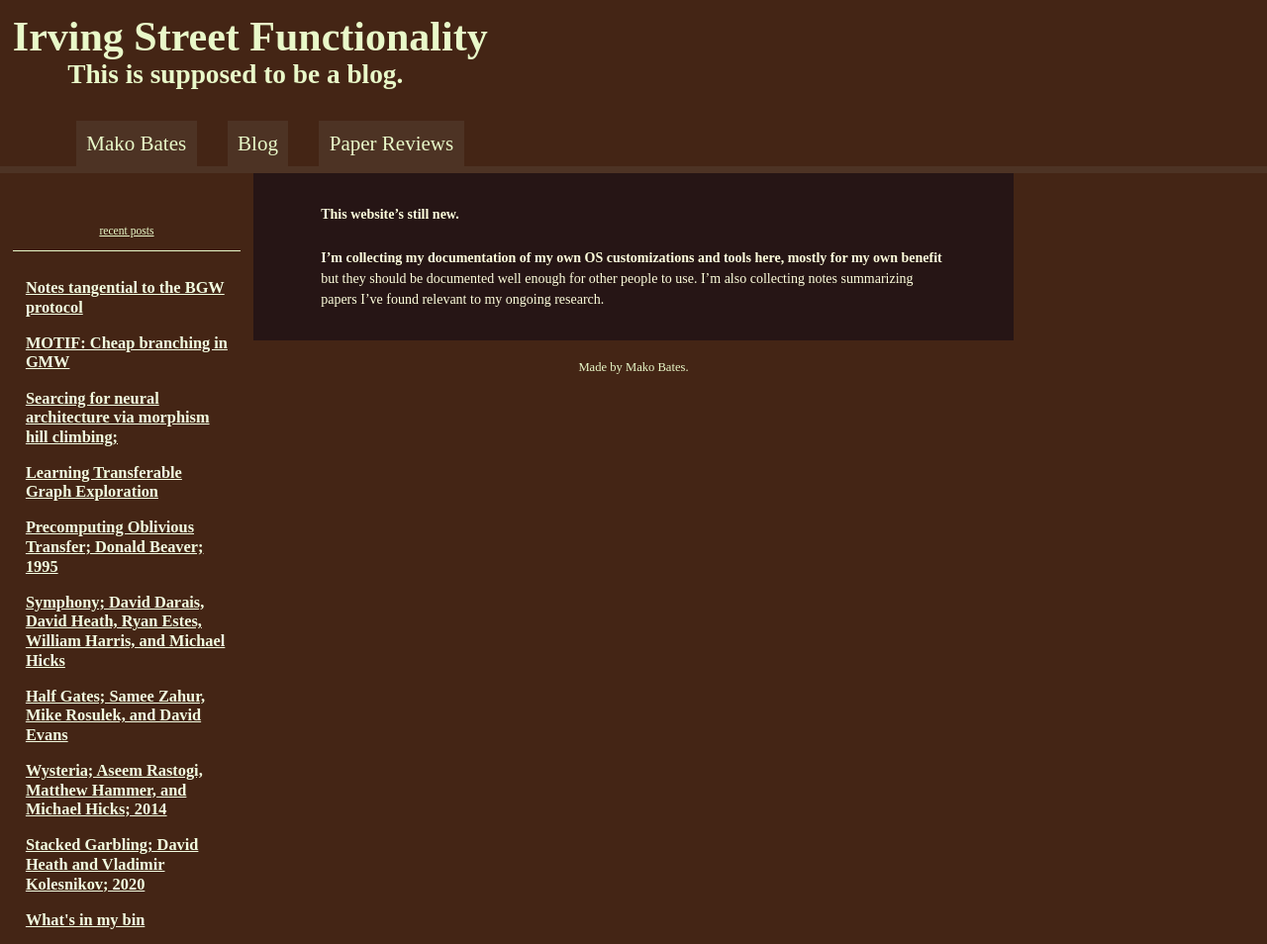
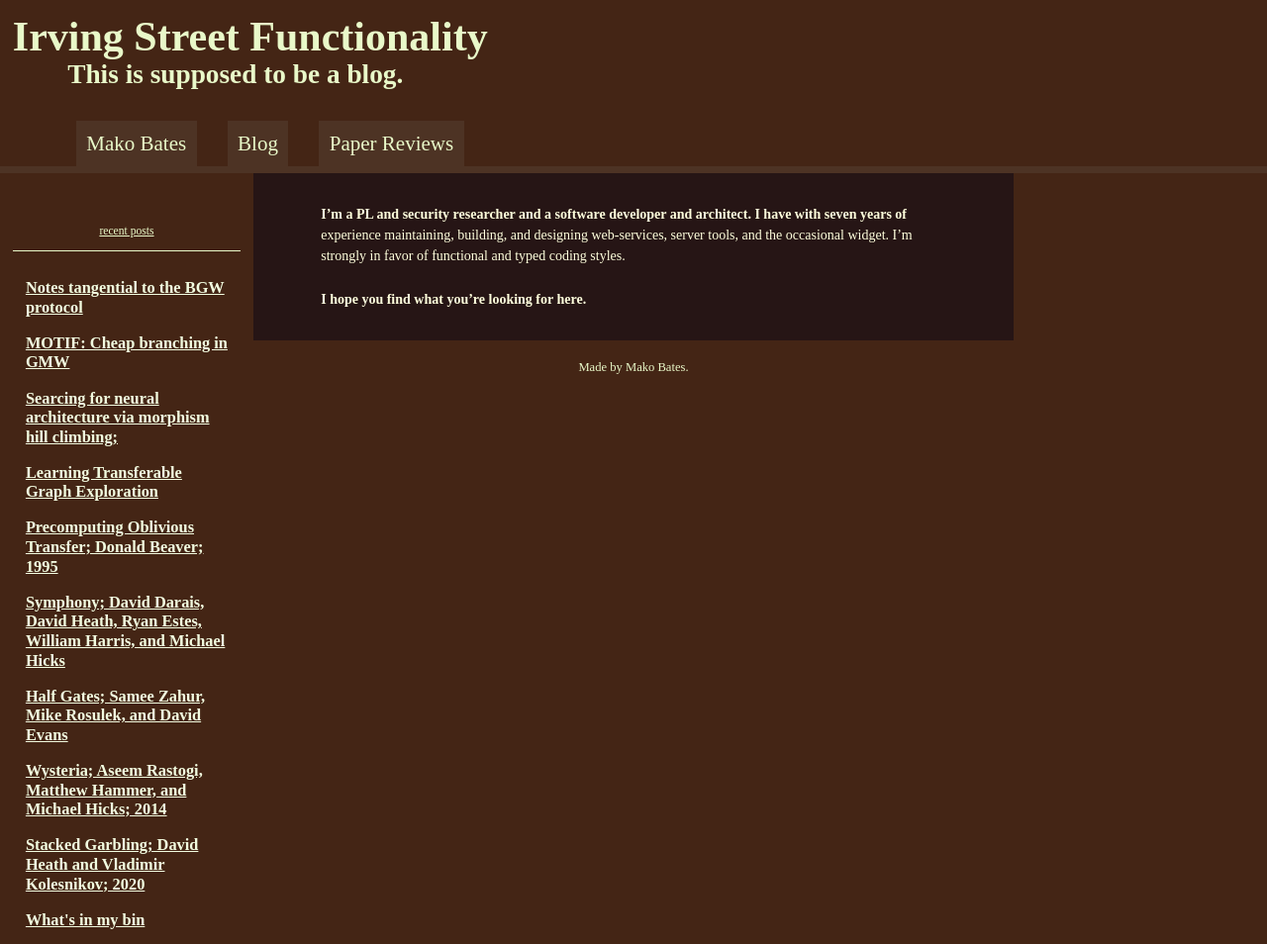
Before and after one commit to ShapeOfMatter/Mako-Bates, a Jekyll site: the page built from index.md, in a window 1280 px wide. Shown: the whole page at 99% size. Built offline with Jekyll 4.4.1, drawn with Linux system fonts in a browser that asks for light colours.

Commit message:
update cv and peripherals.

```diff
--- a/cv.markdown
+++ b/cv.markdown
@@ -5,11 +5,13 @@ date: 2021-01-10 12:02:00 -05:00
 
 {% include section.html c="Academic" %}
 
-Mako Bates is currently a graduate assistant in [the PLAID Lab](https://plaid.w3.uvm.edu/) at the University of Vermont.
+Mako Bates is currently a graduate assistant in [the PLAID Lab](https://plaid.w3.uvm.edu/)
+and []() at the University of Vermont.
 He's studying language design, secure multi-party computation, and differential privacy systems.
 On Github he is [ShapeOfMatter](https://github.com/ShapeOfMatter).
 
 **University of Vermont**
+Graduate Research Assistant
 Prospective Ph.D. in Computer Science, type-theory, applied cryptography
 2020 – current
 
--- a/index.md
+++ b/index.md
@@ -1,7 +1,7 @@
 ---
 ---
+I'm a PL and security researcher and a software developer and architect.
+I have  with seven years of experience maintaining, building, and designing web-services, server tools, and the occasional widget.
+I'm strongly in favor of functional and typed coding styles.
 
-This website's still new.
-
-I'm collecting my documentation of my own OS customizations and tools here, mostly for my own benefit but they should be documented well enough for other people to use.
-I'm also collecting notes summarizing papers I've found relevant to my ongoing research.
+I hope you find what you're looking for here.
```
Also changed, not shown: papers.md (+1 -2 lines).
